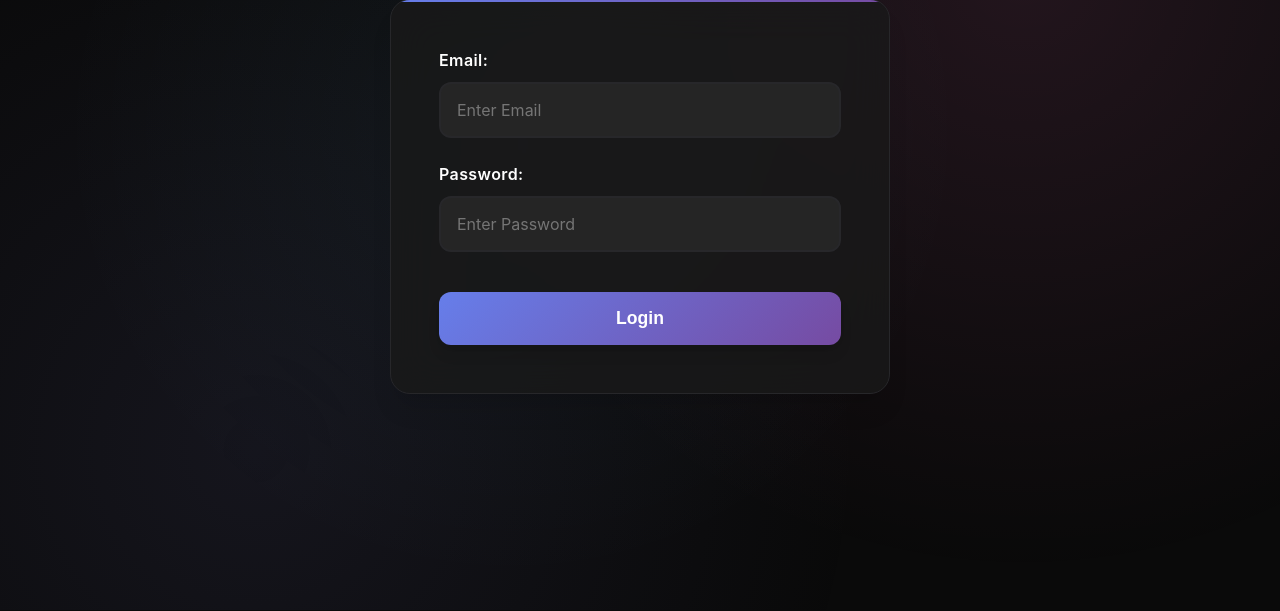
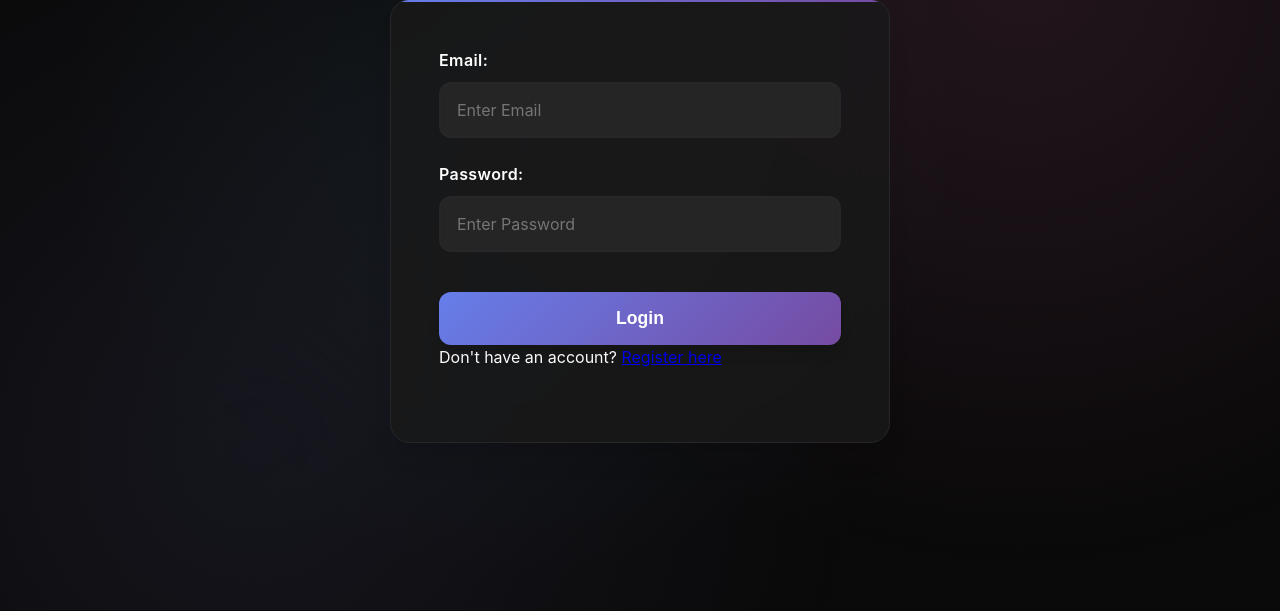
Before and after one commit to Barsu5489/ConnectCube, a Django app: page /login/login/ in a window 1280 px wide; the page is wider, and only the part inside the window is pictured. Shown: the part 190-801 px from the top of that part. Run offline with Django 3.2, Linux system fonts and the light colour scheme.

Commit message:
feat(url): add link to naviagte to registration page

```diff
--- a/users/templates/users/login.html
+++ b/users/templates/users/login.html
@@ -6,5 +6,10 @@
     {% csrf_token %}
     {{ form.as_p }}
     <button type="submit">Login</button>
+    <p class="mt-4 text-center">
+        Don't have an account?
+        <a href="/login/" class="text-blue-600 hover:underline">Register here</a>
+    </p>
 </form>
+
 {% endblock %}
```
